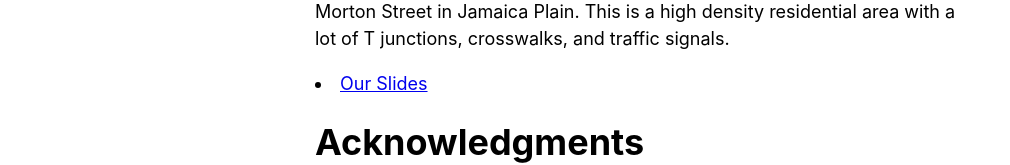
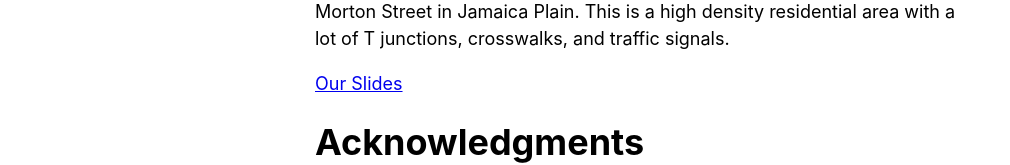
Before and after one commit to CosmicRaisins/BosCrash, a plain HTML site: page index.html in a window 1280 px wide. Shown: the part 3196-3361 px from the top of the page, without its empty margins (0-1010 px from the left). Drawn offline with Linux system fonts and the light colour scheme; a script that the page names is missing.

Commit message:
Update index.html

```diff
--- a/index.html
+++ b/index.html
@@ -96,9 +96,8 @@
   <p>Upon finishing our visualization, we identified morning and evening rush hour as two peaks of crash risks. However, the evening peak is much higher than the morning peak. We can see that the peak in the graph for the city of Boston is one hour earlier than that of the Boston Urban Area, and begins to fall off sharply an hour after. This can be explained by evening rush hour commuters leaving the city.	 </p>
   <p>These are also some of the heat zones we identified in Boston city proper. A tailgating heat zone in the O'Neill tunnel of I-93. This segment of the roadway is frequently congested and following too closely presents a significant risk of crash. A speeding heat zone at the embankment road near the longfellow bridge. This is another high volume roadway connecting the storrow drive and I-93. The corner in this specific segment is sharper than it may appear, and the bridge blocks the driver's line of sight entering the corner. This gave a lot of drivers false confidence and went in the corner at dangerous speed. The rightmost one is a traffic marking heat zone at Morton Street in Jamaica Plain. This is a high density residential area with a lot of T junctions, crosswalks, and traffic signals. </p>
 
-  <li><a href='https://docs.google.com/presentation/d/1bKNEm7Pn5RQ-5S0t9hi_cM8buxH6Ltxq9WNSgs45ipg/edit#slide=id.ga5df5f7b0c_0_2205'>
+  <a href='https://docs.google.com/presentation/d/1bKNEm7Pn5RQ-5S0t9hi_cM8buxH6Ltxq9WNSgs45ipg/edit#slide=id.ga5df5f7b0c_0_2205'>
     Our Slides</a>
-  </li>
 
   <h1>Acknowledgments</h1>
 
```
